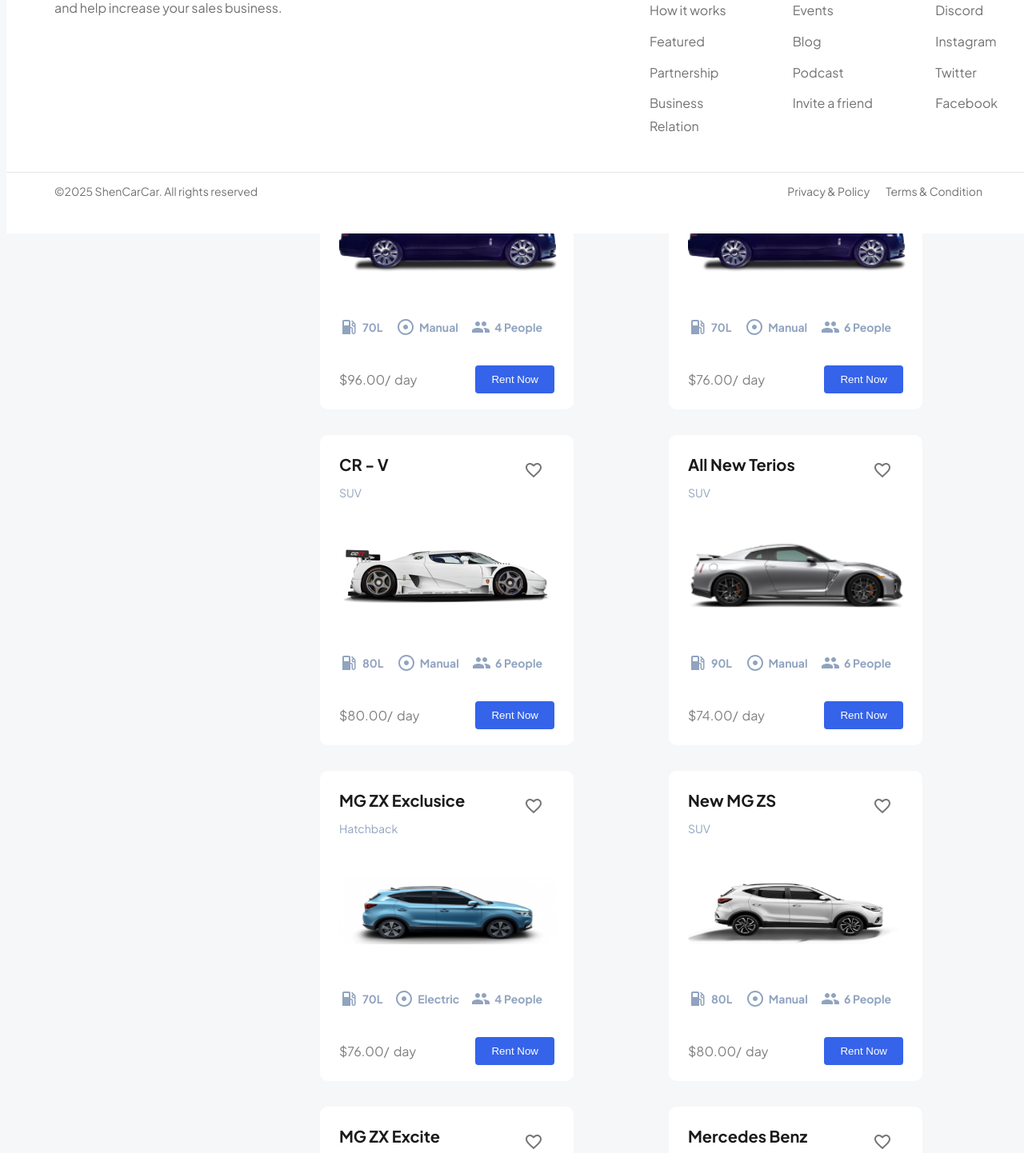
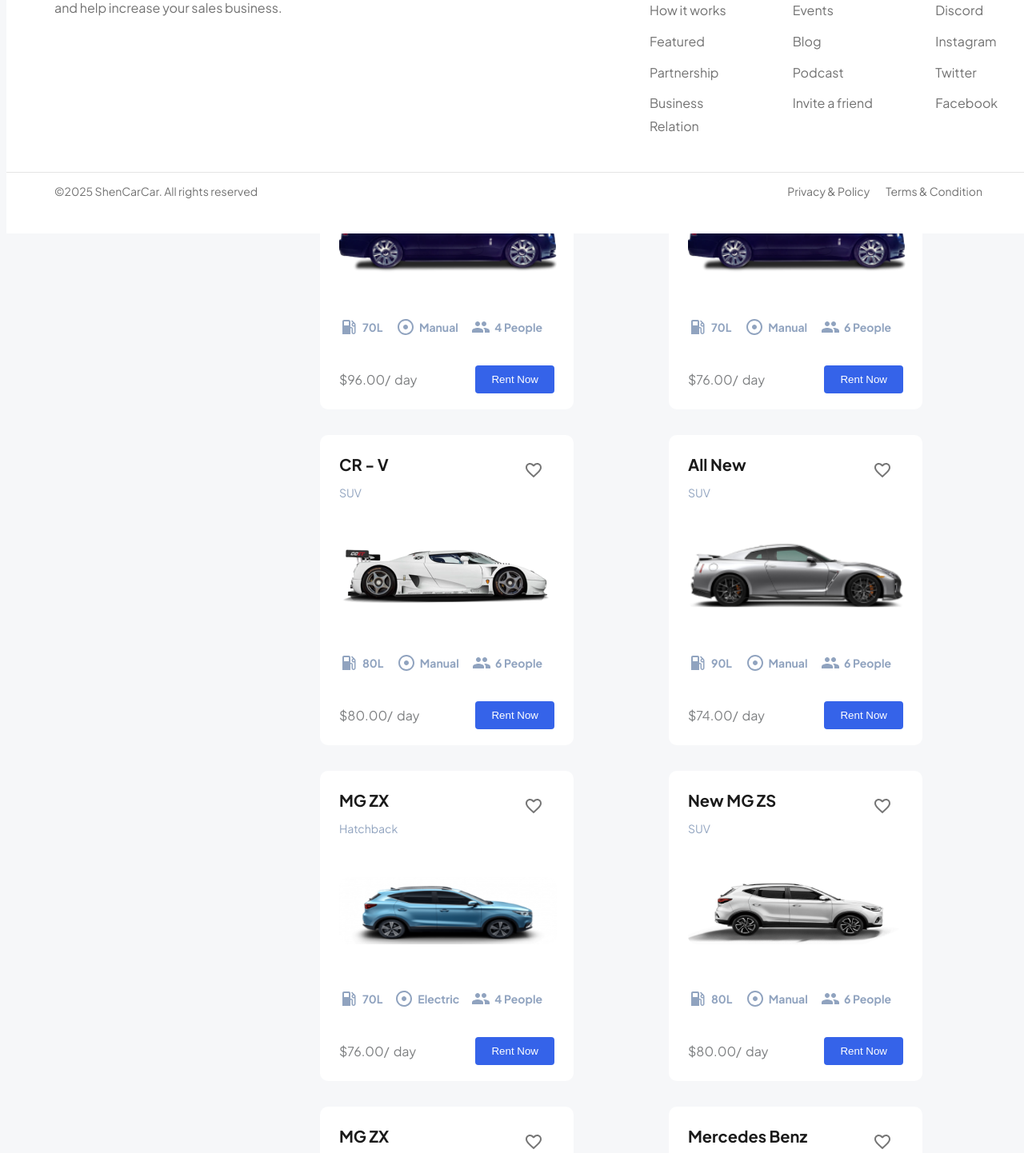
Before and after one commit to ArielFarhi/ex3, a React (Create React App) app: page / in a window 1280 px wide. Shown: the part 508-1950 px from the top of the page at 80% size. Built offline with nearby package versions, Linux system fonts and the light colour scheme.

Commit message:
remove commants

```diff
--- a/src/App.js
+++ b/src/App.js
@@ -10,9 +10,7 @@
       <Route
         path="/"
         element={
-          <Layout>
             <HomePage />
-          </Layout>
         }
       />
       <Route
--- a/src/components/CarDetails/CarDetails.jsx
+++ b/src/components/CarDetails/CarDetails.jsx
@@ -22,7 +22,7 @@
     return <p>Car not found!</p>;
   }
   return (
-    <>
+    <div>
       <h1 className="car-details-title">Car Details</h1>
       <div className="car-details-container">
         <div className="car-details-left">
@@ -101,7 +101,7 @@
           </div>
         </div>
       </div>
-    </>
+    </div>
   );
 }
 
--- a/src/components/CarDetails/carDetails.css
+++ b/src/components/CarDetails/carDetails.css
@@ -1,15 +1,12 @@
-@import url("https://fonts.googleapis.com/css2?family=Plus+Jakarta+Sans:wght@400;500;600;700&display=swap");
-
 .car-details-container {
   display: flex;
   gap: 20px;
-  max-width: 1200px;
   margin-left: 360px;
+  margin-bottom: 150px;
   background-color: #F6F7F9;
   min-height: calc(105vh - 120px);
   padding: 20px;
   border-radius: 10px;
-  font-family: "Plus Jakarta Sans";
 }
 
 .car-details-left {
--- a/src/data/carsData.json
+++ b/src/data/carsData.json
@@ -55,7 +55,7 @@
   },
   {
     "id": 4,
-    "name": "All New Rush",
+    "name": "All New",
     "type": "SUV",
     "pricePerDay": 76.0,
     "fuel": "70L",
@@ -91,7 +91,7 @@
   },
   {
     "id": 6,
-    "name": "All New Terios",
+    "name": "All New",
     "type": "SUV",
     "pricePerDay": 74.0,
     "fuel": "90L",
@@ -109,7 +109,7 @@
   },
   {
     "id": 7,
-    "name": "MG ZX Exclusice",
+    "name": "MG ZX",
     "type": "Hatchback",
     "pricePerDay": 76.0,
     "fuel": "70L",
@@ -145,7 +145,7 @@
   },
   {
     "id": 9,
-    "name": "MG ZX Excite",
+    "name": "MG ZX",
     "type": "Hatchback",
     "pricePerDay": 74.0,
     "fuel": "90L",
@@ -289,7 +289,7 @@
   },
   {
     "id": 17,
-    "name": "MG ZX Exclusice",
+    "name": "MG ZX",
     "type": "Hatchback",
     "pricePerDay": 76.0,
     "fuel": "70L",
@@ -325,7 +325,7 @@
   },
   {
     "id": 19,
-    "name": "MG ZX Excite",
+    "name": "MG ZX",
     "type": "Hatchback",
     "pricePerDay": 74.0,
     "fuel": "90L",
@@ -415,7 +415,7 @@
   },
   {
     "id": 24,
-    "name": "All New Rush",
+    "name": "All New",
     "type": "SUV",
     "pricePerDay": 76.0,
     "fuel": "70L",
@@ -469,7 +469,7 @@
   },
   {
     "id": 27,
-    "name": "MG ZX Exclusice",
+    "name": "MG ZX",
     "type": "Hatchback",
     "pricePerDay": 76.0,
     "fuel": "70L",
@@ -505,7 +505,7 @@
   },
   {
     "id": 29,
-    "name": "MG ZX Excite",
+    "name": "MG ZX",
     "type": "Hatchback",
     "pricePerDay": 74.0,
     "fuel": "90L",
@@ -595,7 +595,7 @@
   },
   {
     "id": 34,
-    "name": "All New Rush",
+    "name": "All New",
     "type": "SUV",
     "pricePerDay": 76.0,
     "fuel": "70L",
@@ -649,7 +649,7 @@
   },
   {
     "id": 37,
-    "name": "MG ZX Exclusice",
+    "name": "MG ZX",
     "type": "Hatchback",
     "pricePerDay": 76.0,
     "fuel": "70L",
@@ -685,7 +685,7 @@
   },
   {
     "id": 39,
-    "name": "MG ZX Excite",
+    "name": "MG ZX",
     "type": "Hatchback",
     "pricePerDay": 74.0,
     "fuel": "90L",
@@ -775,7 +775,7 @@
   },
   {
     "id": 44,
-    "name": "All New Rush",
+    "name": "All New",
     "type": "SUV",
     "pricePerDay": 76.0,
     "fuel": "70L",
@@ -829,7 +829,7 @@
   },
   {
     "id": 47,
-    "name": "MG ZX Exclusice",
+    "name": "MG ZX",
     "type": "Hatchback",
     "pricePerDay": 76.0,
     "fuel": "70L",
@@ -865,7 +865,7 @@
   },
   {
     "id": 49,
-    "name": "MG ZX Excite",
+    "name": "MG ZX",
     "type": "Hatchback",
     "pricePerDay": 74.0,
     "fuel": "90L",
@@ -955,7 +955,7 @@
   },
   {
     "id": 54,
-    "name": "All New Rush",
+    "name": "All New",
     "type": "SUV",
     "pricePerDay": 76.0,
     "fuel": "70L",
@@ -1009,7 +1009,7 @@
   },
   {
     "id": 57,
-    "name": "MG ZX Exclusice",
+    "name": "MG ZX",
     "type": "Hatchback",
     "pricePerDay": 76.0,
     "fuel": "70L",
@@ -1045,7 +1045,7 @@
   },
   {
     "id": 59,
-    "name": "MG ZX Excite",
+    "name": "MG ZX",
     "type": "Hatchback",
     "pricePerDay": 74.0,
     "fuel": "90L",
@@ -1189,7 +1189,7 @@
   },
   {
     "id": 67,
-    "name": "MG ZX Exclusice",
+    "name": "MG ZX",
     "type": "Hatchback",
     "pricePerDay": 76.0,
     "fuel": "70L",
@@ -1225,7 +1225,7 @@
   },
   {
     "id": 69,
-    "name": "MG ZX Excite",
+    "name": "MG ZX",
     "type": "Hatchback",
     "pricePerDay": 74.0,
     "fuel": "90L",
@@ -1369,7 +1369,7 @@
   },
   {
     "id": 77,
-    "name": "MG ZX Exclusice",
+    "name": "MG ZX",
     "type": "Hatchback",
     "pricePerDay": 76.0,
     "fuel": "70L",
@@ -1405,7 +1405,7 @@
   },
   {
     "id": 79,
-    "name": "MG ZX Excite",
+    "name": "MG ZX",
     "type": "Hatchback",
     "pricePerDay": 74.0,
     "fuel": "90L",
```
